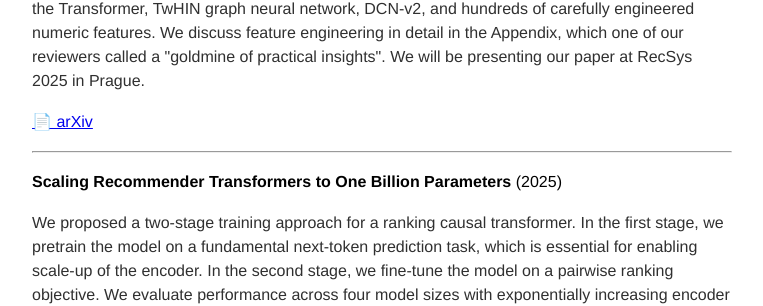
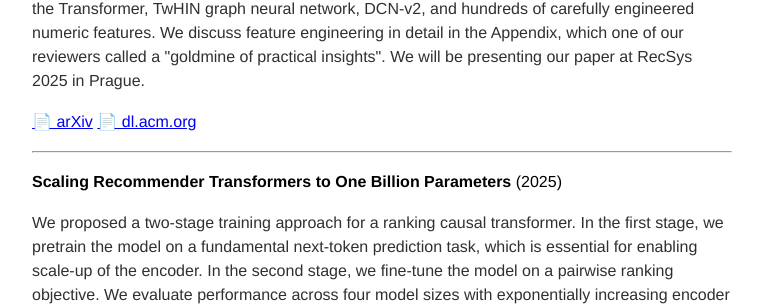
Before and after one commit to neuralsrg/neuralsrg.github.io, a Jekyll site: the page built from index.md, in a window 1280 px wide. Shown: the part 542-848 px from the top of the page, without its empty margins (258-1021 px from the left). Built offline with Jekyll 4.4.1, drawn with Linux system fonts in a browser that asks for light colours.

Commit message:
Add dl.acm.org link

```diff
--- a/index.md
+++ b/index.md
@@ -16,7 +16,7 @@ As a Master of Science student, I’ve had the honor of working with leading AI
 We are excited to share our work from the RecSys Challenge 2025! In our solution, we combined the Transformer, TwHIN graph neural network, DCN-v2, and hundreds of carefully engineered numeric features. We discuss feature engineering in detail in the Appendix, which one of our reviewers called a "goldmine of practical insights". We will be presenting our paper at RecSys 2025 in Prague.
 </p>
 
-[📄 arXiv](https://arxiv.org/abs/2508.06970)
+[📄 arXiv](https://arxiv.org/abs/2508.06970) [📄 dl.acm.org](https://dl.acm.org/doi/10.1145/3758126.3758131)
 
 ---
 
```
